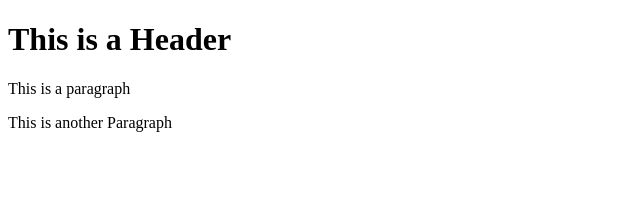
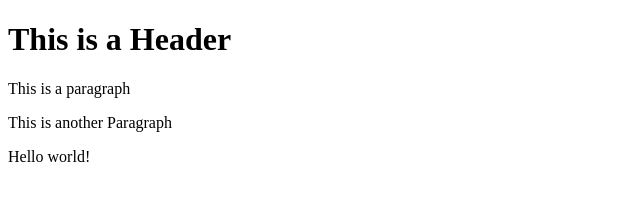
Before and after one commit to Davtand27/git-test, a website: page index.html in a window 1280 px wide. Shown: the whole page, without its empty margins (0-640 px from the left). Drawn offline with Linux system fonts and the light colour scheme.

Commit message:
using NPM

```diff
--- a/index.html
+++ b/index.html
@@ -3,5 +3,6 @@
         <h1>This is a Header</h1>
         <p>This is a paragraph</p>
         <p>This is another Paragraph</p>
+         <p>Hello world!</p>
     </body>
 </html>
```
Also changed, not shown: package.json (added, +24 -0 lines), 2 other files.
